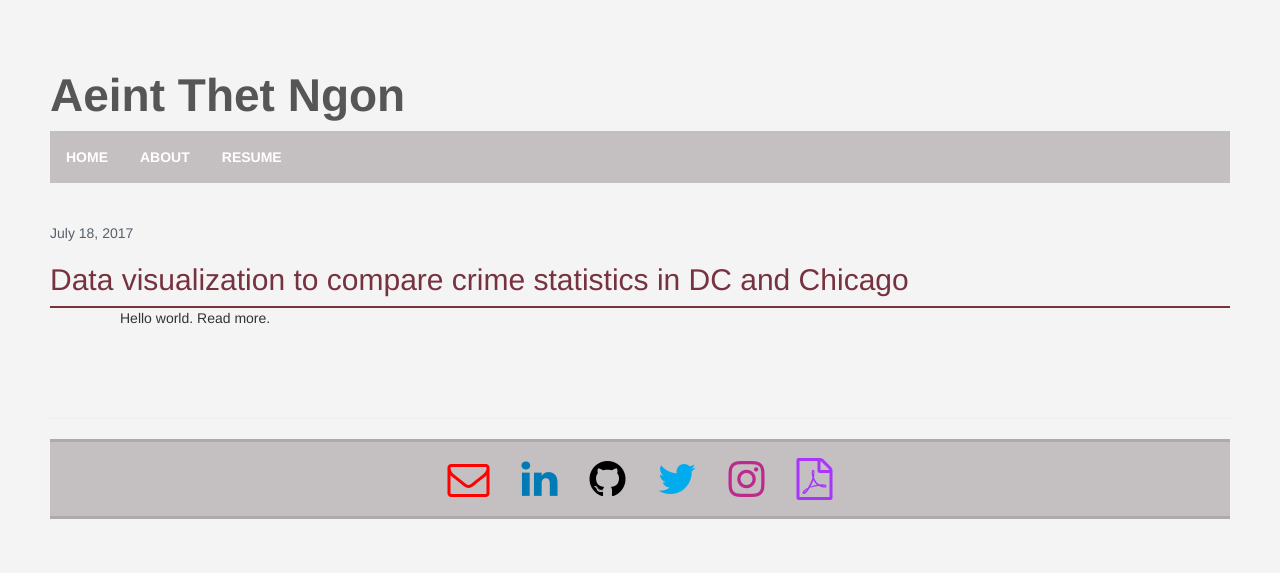
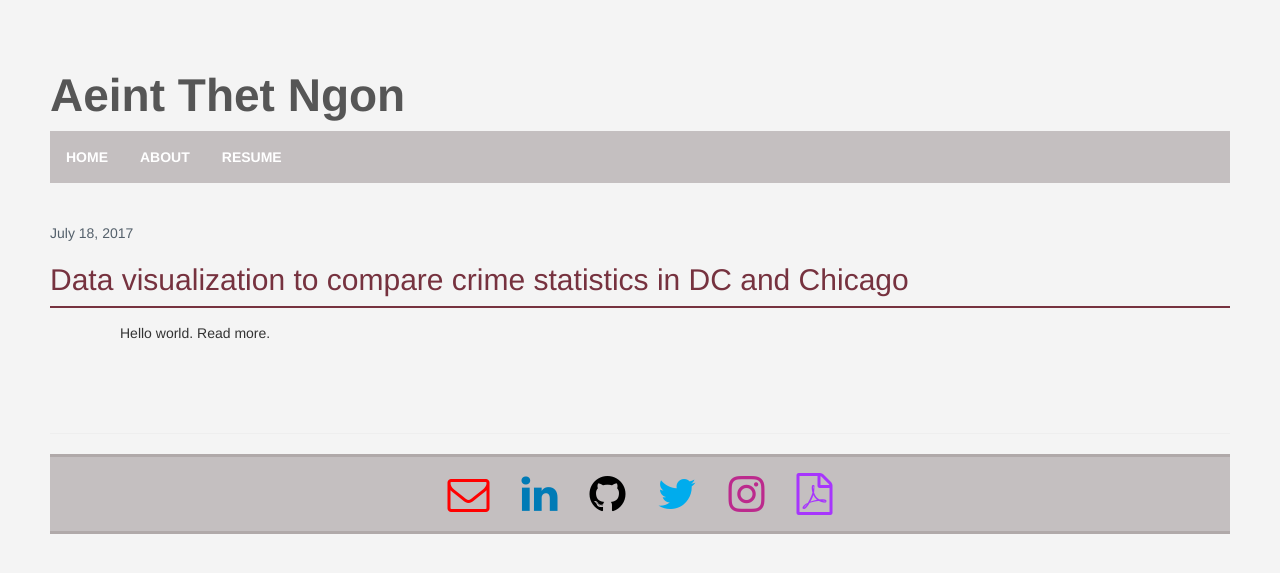
Before and after one commit to aeintngon/old-webpage, a Jekyll site: the page built from index.html, in a window 1280 px wide. Shown: the top 573 px of the page. Built offline with Jekyll 4.4.1, drawn with Linux system fonts in a browser that asks for light colours; nearby versions of some CDN libraries.

Commit message:
Update styles.css

```diff
--- a/CSS/styles.css
+++ b/CSS/styles.css
@@ -77,7 +77,7 @@ li a:hover {
 .content {
 	text-align:left;
 	padding:70px;
-	padding-top:0px;
+	padding-top:15px;
 }
 
 
```
